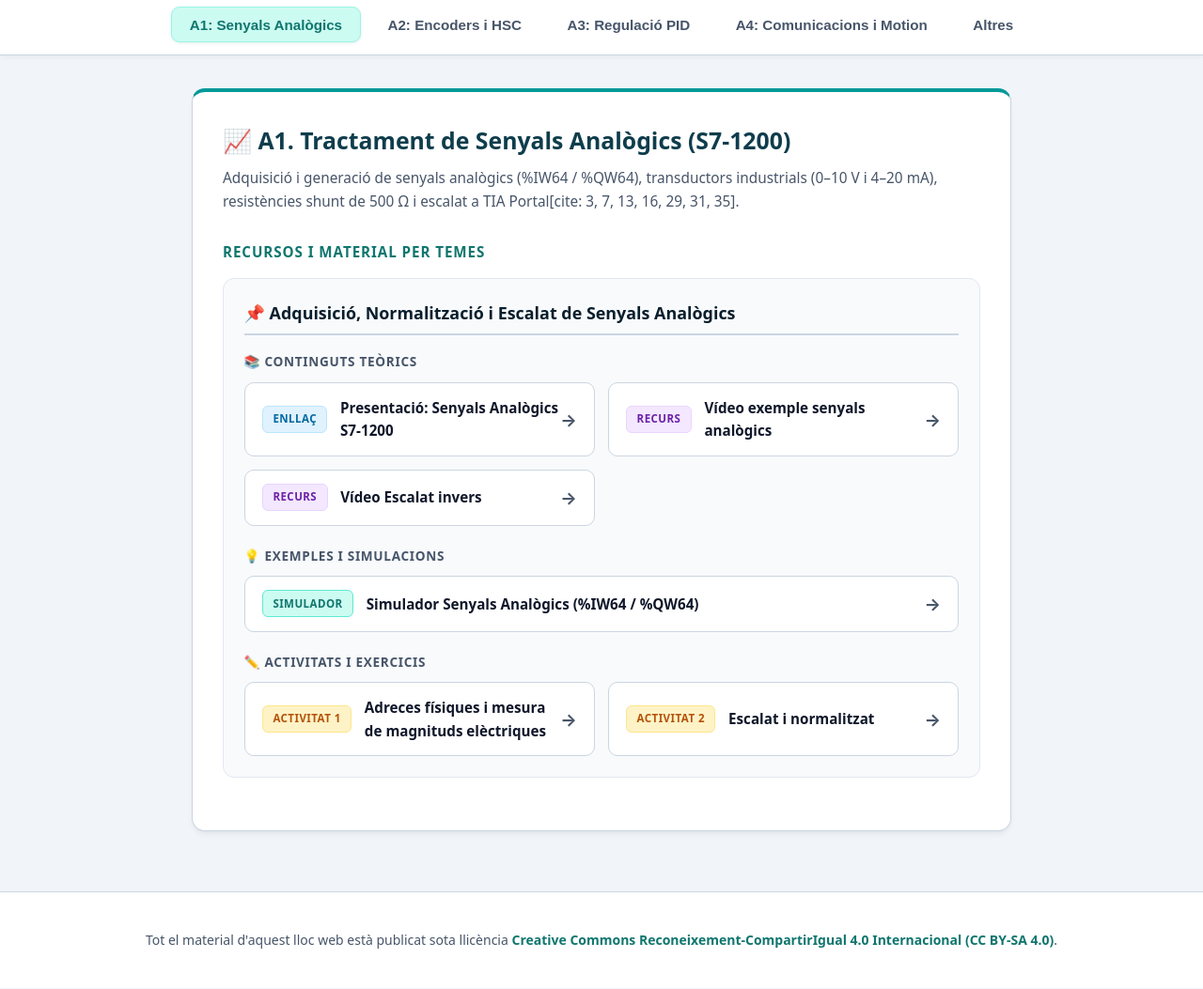
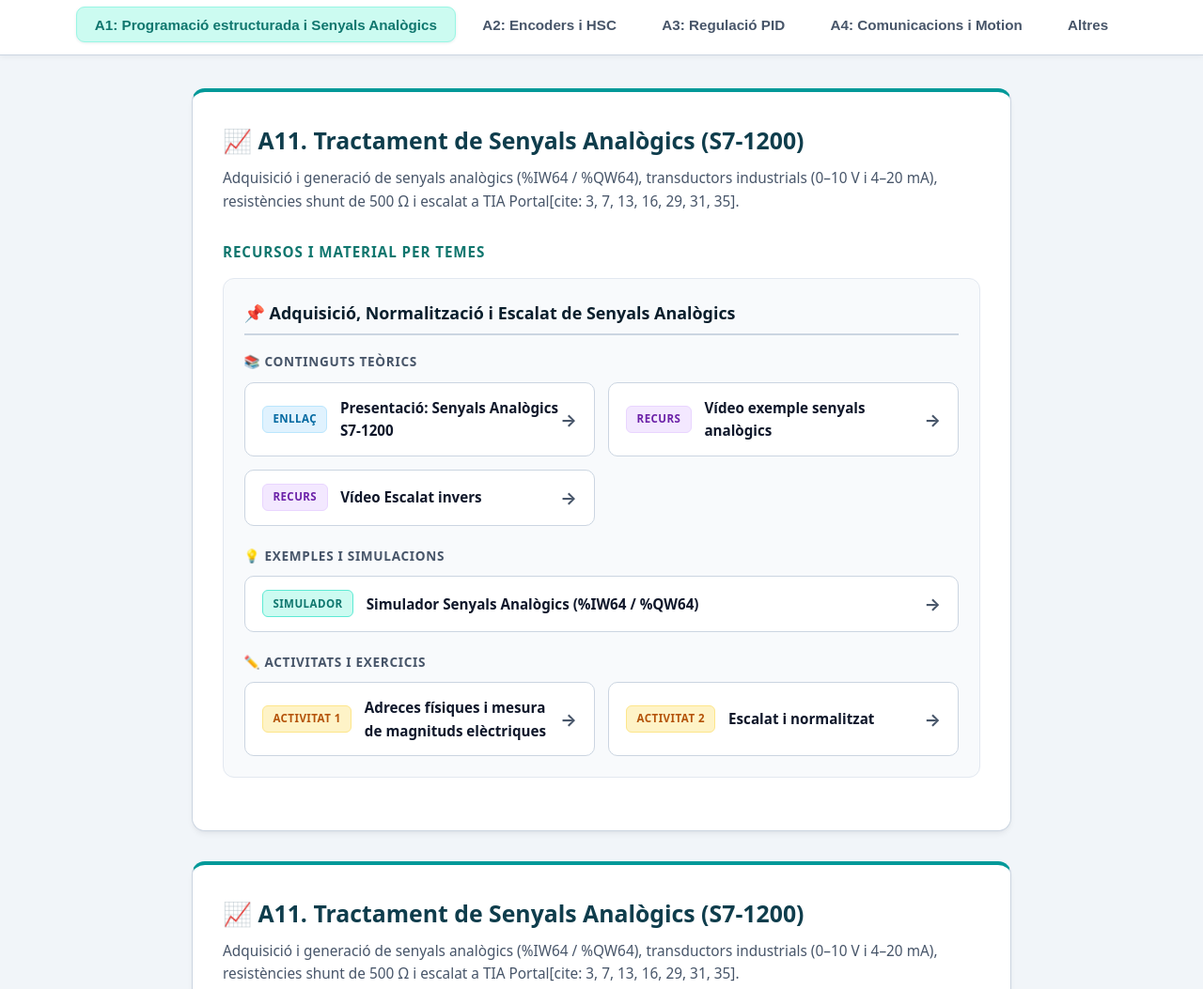
Before and after one commit to pgarci67/EEB0-0965, a plain HTML site: page index.html in a window 1280 px wide. Shown: the part 280-1333 px from the top of the page at 94% size. Drawn offline with Linux system fonts and the light colour scheme.

Commit message:
Update index.html

```diff
--- a/index.html
+++ b/index.html
@@ -284,7 +284,7 @@
   </header>
 
   <nav>
-    <button class="nav-btn active" onclick="switchTab('a1', this)">A1: Senyals Analògics</button>
+    <button class="nav-btn active" onclick="switchTab('a1', this)">A1: Programació estructurada i Senyals Analògics</button>
     <button class="nav-btn" onclick="switchTab('a2', this)">A2: Encoders i HSC</button>
     <button class="nav-btn" onclick="switchTab('a3', this)">A3: Regulació PID</button>
     <button class="nav-btn" onclick="switchTab('a4', this)">A4: Comunicacions i Motion</button>
@@ -294,8 +294,81 @@
   <main>
     <!-- APARTAT A1: SENYALS ANALÒGICS -->
     <section id="a1" class="unit-section active">
+		<div class="unit-card">
+        <h2>📈 A11. Tractament de Senyals Analògics (S7-1200)</h2>
+        <p class="unit-desc">Adquisició i generació de senyals analògics (%IW64 / %QW64), transductors industrials (0–10 V i 4–20 mA), resistències shunt de 500 Ω i escalat a TIA Portal[cite: 3, 7, 13, 16, 29, 31, 35].</p>
+
+        <h3>Recursos i Material per Temes</h3>
+
+        <div class="topic-group">
+          <div class="topic-title">📌 Adquisició, Normalització i Escalat de Senyals Analògics</div>
+
+          <!-- Subgrup Teoria -->
+          <div class="topic-subgroup">
+            <div class="topic-subgroup-title">📚 Continguts Teòrics</div>
+            <div class="resource-grid">
+              <a href="https://docs.google.com/presentation/d/1J9n1QADDWyXZppf0psjMKKLFyn7qiul3PMSmT-dlIlU/edit?usp=sharing" target="_blank" class="resource-item">
+                <div class="resource-info">
+                  <span class="badge badge-link">Enllaç</span>
+                  <span class="resource-title">Presentació: Senyals Analògics S7-1200</span>
+                </div>
+                <span class="resource-arrow">→</span>
+              </a>
+              <a href="https://www.youtube.com/watch?v=OacolS3FBRg" target="_blank" class="resource-item">
+                <div class="resource-info">
+                  <span class="badge badge-resource">Recurs</span>
+                  <span class="resource-title">Vídeo exemple senyals analògics</span>
+                </div>
+                <span class="resource-arrow">→</span>
+              </a>
+              <a href="https://www.youtube.com/watch?v=r5Y9orP3Hhc" target="_blank" class="resource-item">
+                <div class="resource-info">
+                  <span class="badge badge-resource">Recurs</span>
+                  <span class="resource-title">Vídeo Escalat invers</span>
+                </div>
+                <span class="resource-arrow">→</span>
+              </a>
+            </div>
+          </div>
+
+          <!-- Subgrup Exemples i Simulacions -->
+          <div class="topic-subgroup">
+            <div class="topic-subgroup-title">💡 Exemples i Simulacions</div>
+            <div class="resource-grid">
+              <a href="A1/simulador_senyals_analogics_s71200.html" target="_blank" class="resource-item">
+                <div class="resource-info">
+                  <span class="badge badge-sim">Simulador</span>
+                  <span class="resource-title">Simulador Senyals Analògics (%IW64 / %QW64)</span>
+                </div>
+                <span class="resource-arrow">→</span>
+              </a>
+            </div>
+          </div>
+
+          <!-- Subgrup Activitats -->
+          <div class="topic-subgroup">
+            <div class="topic-subgroup-title">✏️ Activitats i Exercicis</div>
+            <div class="resource-grid">
+              <a href="A1/EEB0_0965_SistemesProgramableAvançats_Analog_I.pdf" target="_blank" class="resource-item">
+                <div class="resource-info">
+                  <span class="badge badge-activity">Activitat 1</span>
+                  <span class="resource-title">Adreces físiques i mesura de magnituds elèctriques</span>
+                </div>
+                <span class="resource-arrow">→</span>
+              </a>
+              <a href="A1/EEB0_0965_SistemesProgramableAvançats_Analog_II.pdf" target="_blank" class="resource-item">
+                <div class="resource-info">
+                  <span class="badge badge-activity">Activitat 2</span>
+                  <span class="resource-title">Escalat i normalitzat</span>
+                </div>
+                <span class="resource-arrow">→</span>
+              </a>
+            </div>
+          </div>
+        </div>
+      </div>
       <div class="unit-card">
-        <h2>📈 A1. Tractament de Senyals Analògics (S7-1200)</h2>
+        <h2>📈 A11. Tractament de Senyals Analògics (S7-1200)</h2>
         <p class="unit-desc">Adquisició i generació de senyals analògics (%IW64 / %QW64), transductors industrials (0–10 V i 4–20 mA), resistències shunt de 500 Ω i escalat a TIA Portal[cite: 3, 7, 13, 16, 29, 31, 35].</p>
 
         <h3>Recursos i Material per Temes</h3>
```
